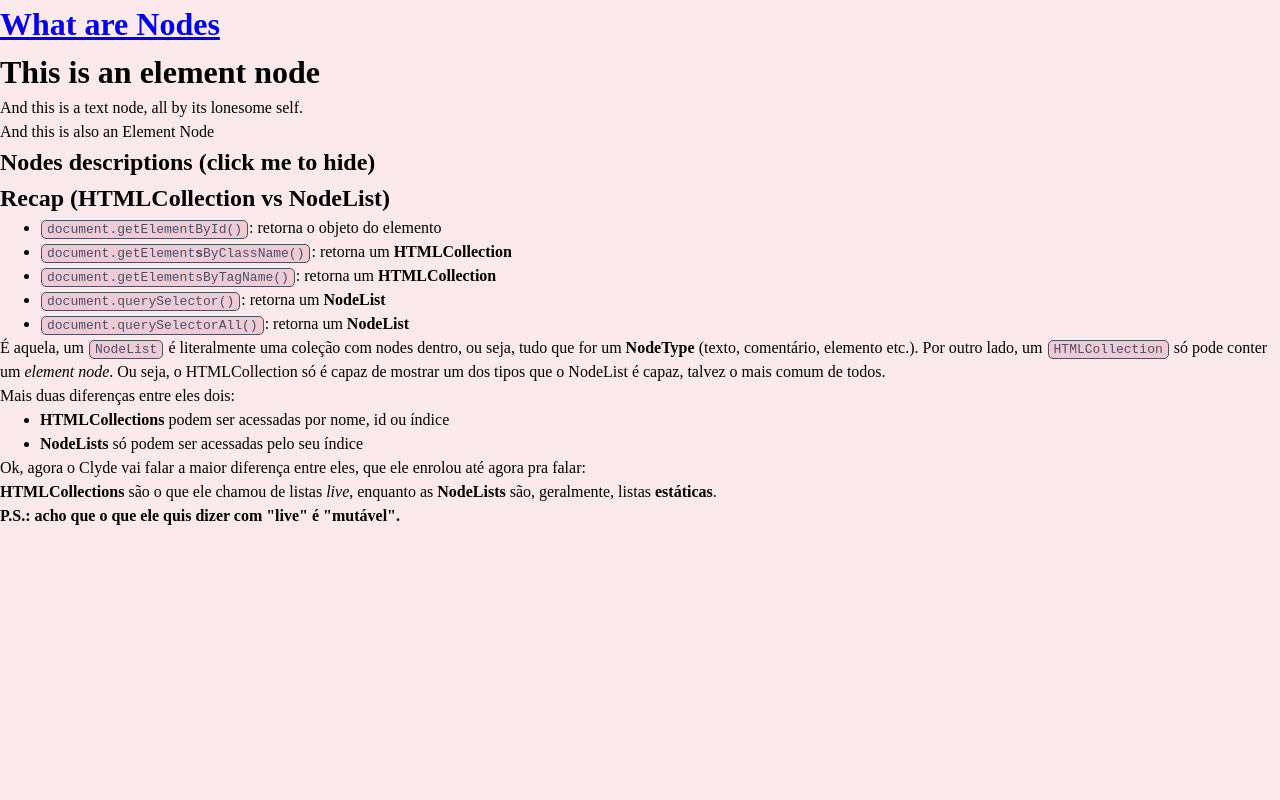
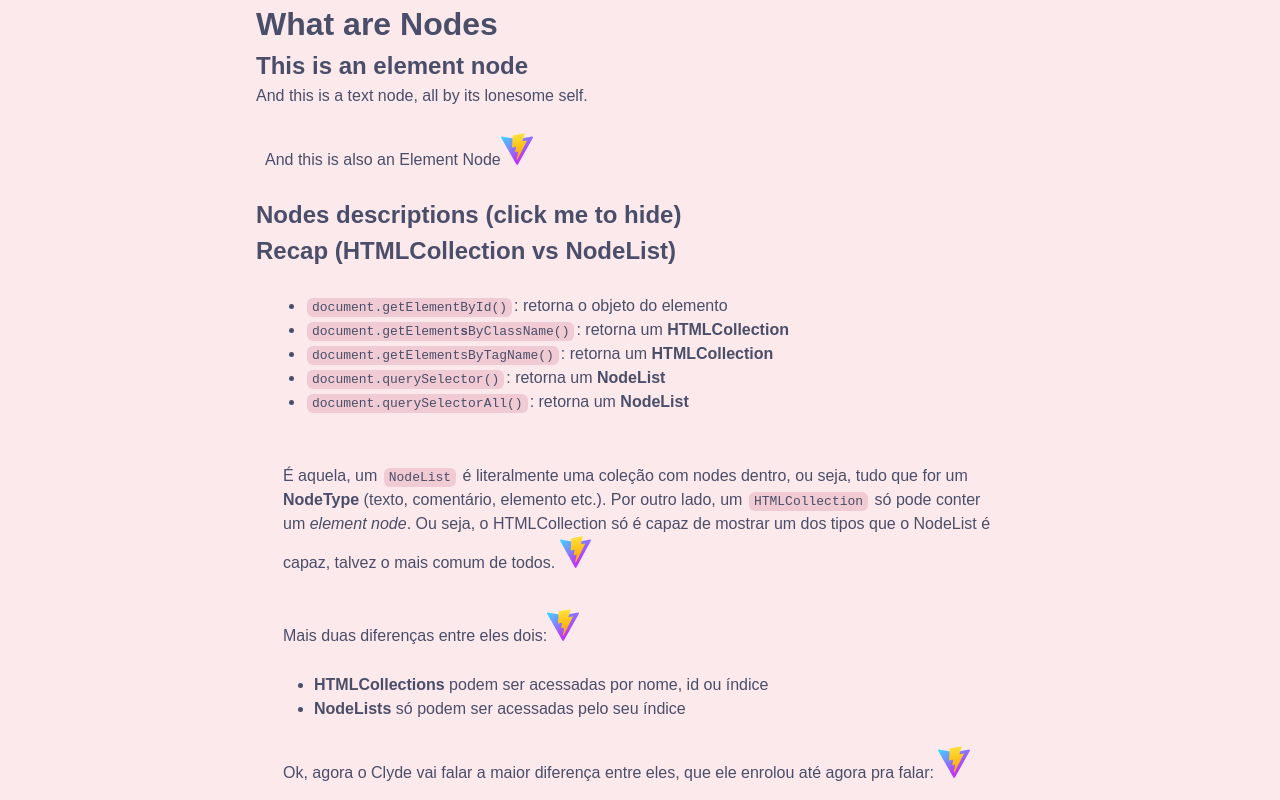
Before and after one commit to divertimentos/course-dom, a website built with Vite: page pages/nodes/nodes.html in a window 1280 px wide. Shown: the top 800 px of the page. Built offline with nearby package versions, Linux system fonts and the light colour scheme.

Commit message:
Organizes the CSS

```diff
--- a/nodes.css
+++ b/pages/nodes/nodes.css
@@ -4,11 +4,11 @@
 
 code {
   color: #4a4e69;
-  border: 1px solid #4a4e69;
+  border: 1px transparent #4a4e69;
   background-color: #f1cbd3;
-  padding: 1px 5px;
-  margin: auto 1px;
-  border-radius: 5px;
+  padding: 2px 5px;
+  margin: auto 2px;
+  border-radius: 6px;
 
   strong {
     background-color: #f1cbd3;
--- a/nodes.html
+++ b/pages/nodes/nodes.html
@@ -3,13 +3,18 @@
   <head>
     <meta charset="UTF-8" />
     <title>What are Nodes</title>
-    <link rel="stylesheet" type="" href="josh-reset.css" />
+    <!-- <link rel="stylesheet" type="" href="josh-reset.css" /> -->
+    <!-- <link rel="stylesheet" type="" href="nodes.css" /> -->
+
+    <link rel="stylesheet" type="" href="../../josh-reset.css" />
+    <link rel="stylesheet" type="" href="../../style.css" />
     <link rel="stylesheet" type="" href="nodes.css" />
+
     <script src="nodes.js" async></script>
   </head>
   <body>
-    <h1><a href="index.html"> What are Nodes </a></h1>
-    <h1>This is an element node</h1>
+    <h1><a href="../../index.html"> What are Nodes </a></h1>
+    <h2>This is an element node</h2>
     And this is a text node, all by its lonesome self.
     <!--Well, as you guessed, this is a Comment Node! -->
     <p>And this is also an Element Node</p>
--- a/style.css
+++ b/style.css
@@ -31,6 +31,12 @@ p {
   border: solid 5px #4a4e69;
   border-radius: 0;
   color: #4a4e69;
+
+  transition: 0.2s;
+  &:hover {
+    color: #8d92af;
+    transition: 0.2s;
+  }
 }
 
 ol {
```
Also changed, not shown: index.html (+1 -1 lines), pages/dom/dom.html (+6 -1 lines), pages/hierarchy/hierarchy.html (+1 -1 lines), pages/timeout/timeout.html (+4 -1 lines), pages/weird/weird.html (+5 -1 lines), pages/nodes/nodes.js (renamed from nodes.js).
